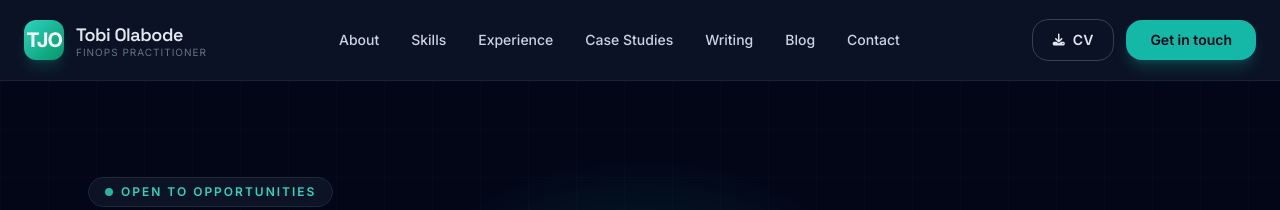
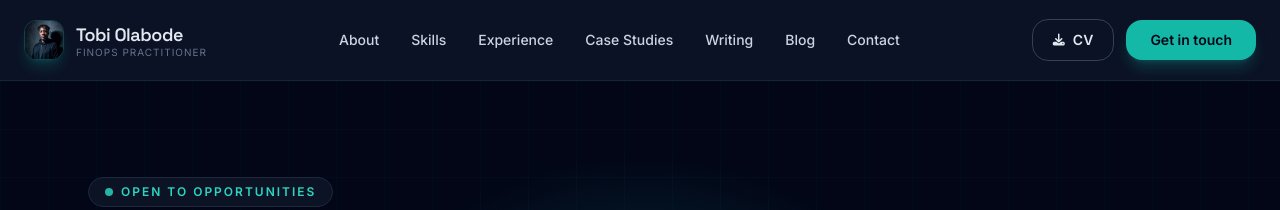
Before and after one commit to Johhnmarshal/Johhnmarshal.github.io, a Jekyll site: the page index.html, which Jekyll copies as it is, in a window 1280 px wide. Shown: the top 210 px of the page. Built offline with Jekyll 4.4.1, drawn with Linux system fonts in a browser that asks for light colours; nearby versions of some CDN libraries.

Commit message:
Headshot in navbar, GCP badge fix, metric nowrap, update contact email

```diff
--- a/index.html
+++ b/index.html
@@ -301,9 +301,8 @@
             <div class="flex justify-between items-center h-20">
                 <!-- Logo -->
                 <a href="#top" class="flex items-center gap-x-3 group">
-                    <div class="w-10 h-10 rounded-xl bg-gradient-to-br from-teal-400 to-emerald-600 flex items-center justify-center shadow-lg shadow-teal-500/20">
-                        <span class="text-white font-bold text-xl tracking-tighter">TJO</span>
-                    </div>
+                    <img src="Headshot/1691263405587.jpg" alt="Tobi Olabode"
+                         class="w-10 h-10 rounded-xl object-cover object-top shadow-lg shadow-teal-500/20 border border-teal-500/30">
                     <div>
                         <div class="font-display text-lg font-semibold tracking-tight group-hover:text-teal-400 transition-colors">Tobi Olabode</div>
                         <div class="text-[10px] text-slate-500 -mt-1 tracking-widest">FINOPS PRACTITIONER</div>
@@ -920,11 +919,11 @@
                         <div style="display:none" class="absolute inset-0 p-5">
                             <svg viewBox="0 0 400 240" class="w-full h-full">
                                 <rect width="400" height="240" fill="#0f172a"/>
-                                <text x="20" y="30" fill="#cbd5e1" font-size="11">Total Cost GCP Combined</text>
-                                <text x="20" y="55" fill="#fff" font-size="22" font-weight="700">£1.45M</text>
-                                <text x="200" y="30" fill="#cbd5e1" font-size="11">Discount received</text>
-                                <text x="200" y="55" fill="#5eead4" font-size="20" font-weight="700">£838.55</text>
-                                <g transform="translate(20,90)">
+                                <text x="20" y="52" fill="#cbd5e1" font-size="11">Total Cost GCP Combined</text>
+                                <text x="20" y="76" fill="#fff" font-size="22" font-weight="700">£1.45M</text>
+                                <text x="200" y="52" fill="#cbd5e1" font-size="11">Discount received</text>
+                                <text x="200" y="76" fill="#5eead4" font-size="20" font-weight="700">£838.55</text>
+                                <g transform="translate(20,105)">
                                     <rect x="0" y="0" width="32" height="120" fill="#fb923c"/>
                                     <rect x="40" y="80" width="32" height="40" fill="#3b82f6"/>
                                     <rect x="80" y="75" width="32" height="45" fill="#3b82f6"/>
@@ -938,7 +937,7 @@
                                 </g>
                             </svg>
                         </div>
-                        <div class="absolute bottom-4 left-4 inline-flex items-center gap-x-2 px-3 py-1.5 rounded-full bg-slate-950/80 backdrop-blur border border-slate-700">
+                        <div class="absolute top-4 left-4 inline-flex items-center gap-x-2 px-3 py-1.5 rounded-full bg-slate-950/80 backdrop-blur border border-slate-700">
                             <i class="fa-brands fa-google text-xs text-teal-400"></i>
                             <span class="text-[10px] font-bold tracking-widest text-teal-400">GCP · DISCOUNT ANALYSIS</span>
                         </div>
```
Also changed, not shown: Headshot/1691263405587.jpg (added).
